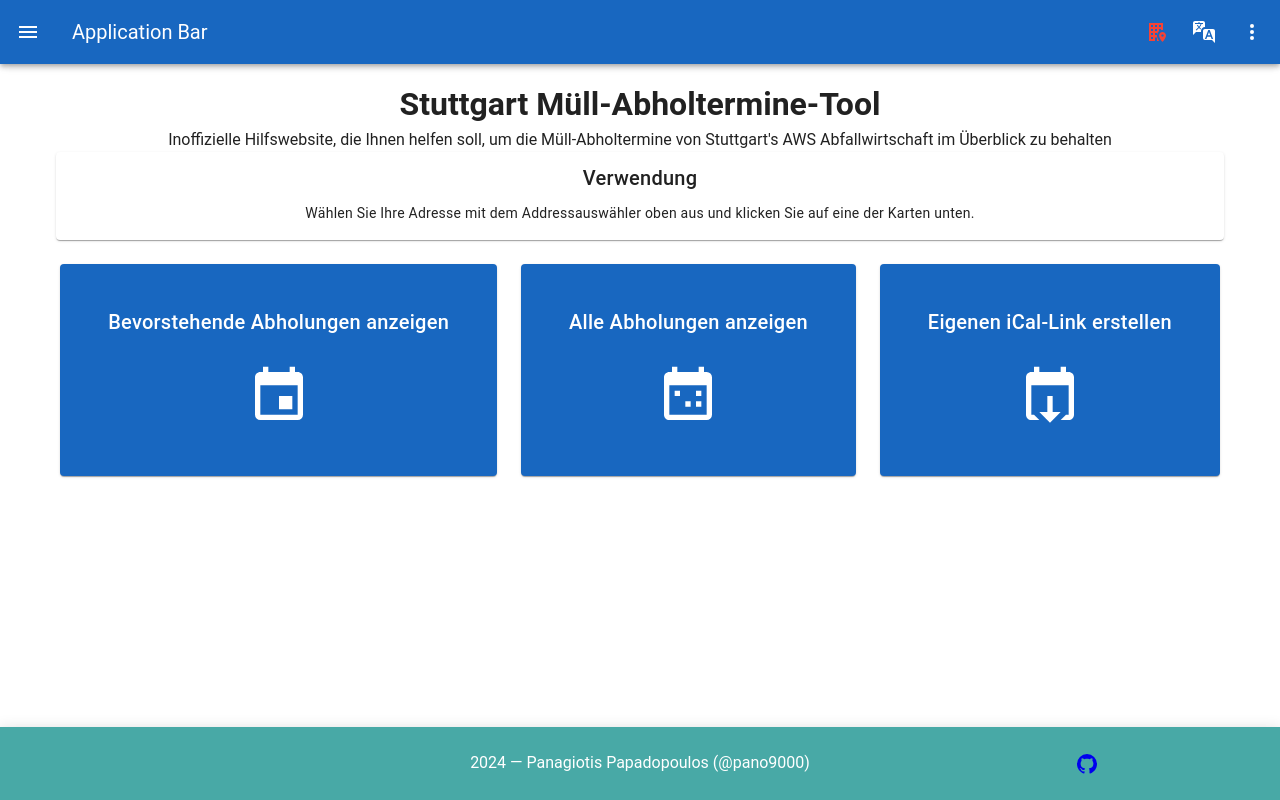
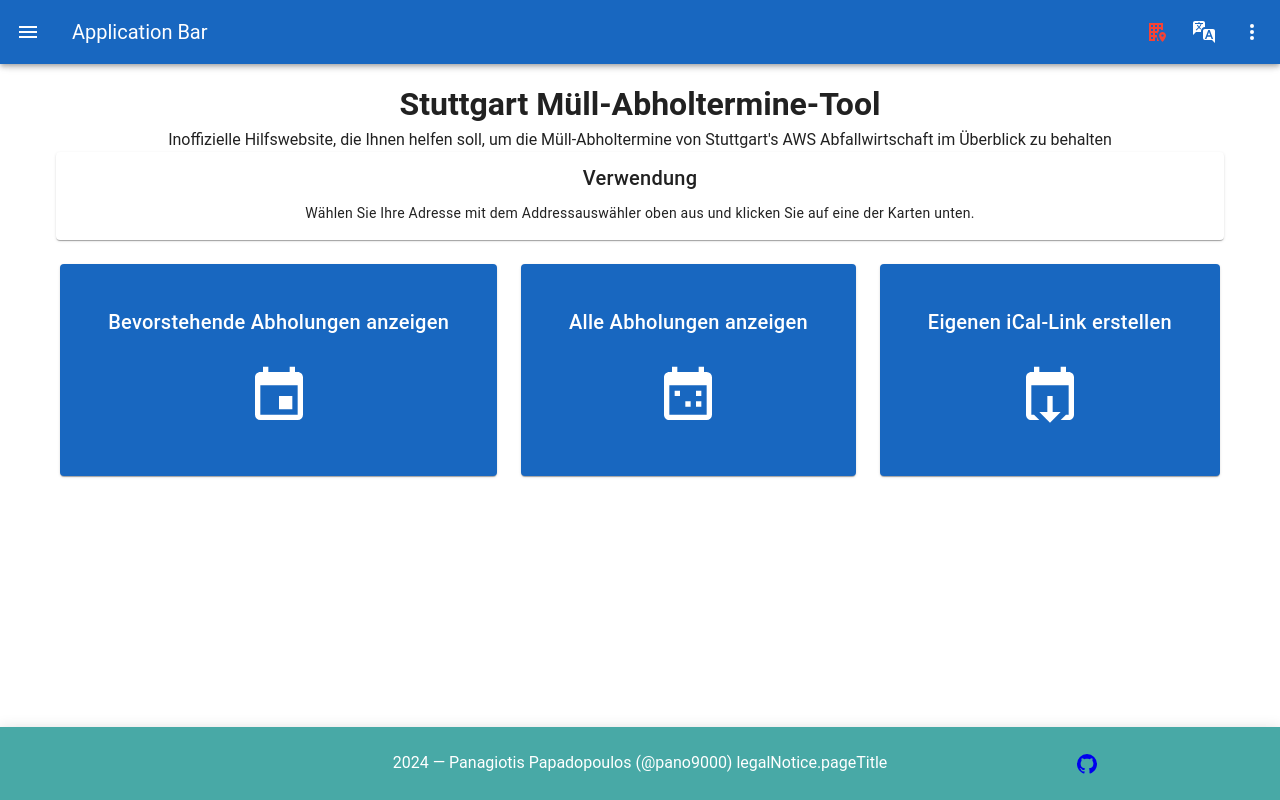
Before and after one commit to pano9000/aws-stuttgart-pickup-dates-service, a Nuxt app: page / in a window 1280 px wide. Built offline with nearby package versions, Linux system fonts and the light colour scheme.

Commit message:
feat(footer): add link to impressum

```diff
--- a/components/Footer.vue
+++ b/components/Footer.vue
@@ -8,6 +8,7 @@
       <v-spacer cols="3"/>
       <v-col cols="6">
         2024 — Panagiotis Papadopoulos (@pano9000)
+        <NuxtLink to="impressum" class="nuxtlink">{{ i18n.t('legalNotice.pageTitle') }}</NuxtLink>
       </v-col>
       <v-col cols="3">
         <v-tooltip
```
